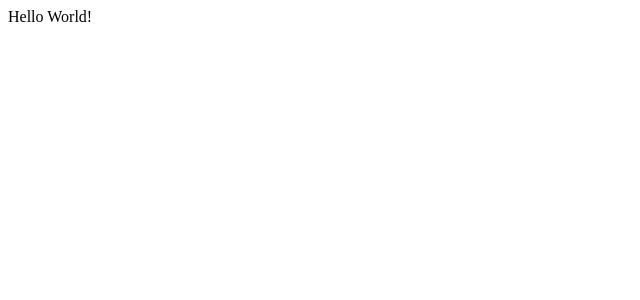
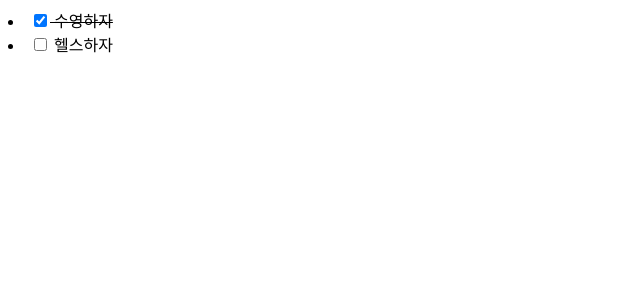
Before and after one commit to YWTechIT/todo-list_with_typescript, a React (Create React App) app: page / in a window 1280 px wide. Shown: the top 300 px of the page, without its empty margins (0-640 px from the left). Built offline with nearby package versions, Linux system fonts and the light colour scheme.

Commit message:
ADD TodoListItem Component

```diff
--- a/src/App.tsx
+++ b/src/App.tsx
@@ -1,9 +1,29 @@
-import React from 'react';
+import React from "react";
+import TodoListItem from "./components/TodoListItem";
 
-function App() {
+type Todo = {
+  text: string;
+  check: boolean;
+};
+
+const TODO_CONSTANT: Array<Todo> = [
+  {
+    text: "수영하자",
+    check: true,
+  },
+  {
+    text: "헬스하자",
+    check: false,
+  },
+];
+
+const App: React.FunctionComponent = () => {
   return (
-    <div>Hello World!</div>
+    <>
+      <TodoListItem todo = {TODO_CONSTANT[0]} />
+      <TodoListItem todo = {TODO_CONSTANT[1]} />
+    </>
   );
-}
+};
 
 export default App;
--- /dev/null
+++ b/src/components/TodoListItem/index.tsx
@@ -0,0 +1,25 @@
+import React from "react";
+import "../TodoListItem.css";
+
+interface TodoListItemProps {
+  text: string;
+  check: boolean;
+}
+
+interface Props {
+  todo: TodoListItemProps;
+}
+
+const TodoListItem: React.FunctionComponent<Props> = ({ todo }) => {
+  return (
+    <li>
+      <label className = {todo.check ? "complete" : undefined}>
+        <input type="checkbox" checked={todo.check} /> {todo.text}
+      </label>
+
+      <div>{todo.check}</div>
+    </li>
+  );
+};
+
+export default TodoListItem;
--- a/tsconfig.json
+++ b/tsconfig.json
@@ -18,7 +18,7 @@
     "resolveJsonModule": true,
     "isolatedModules": true,
     "noEmit": true,
-    "jsx": "react",
+    "jsx": "react"
   },
   "include": [
     "src"
```
